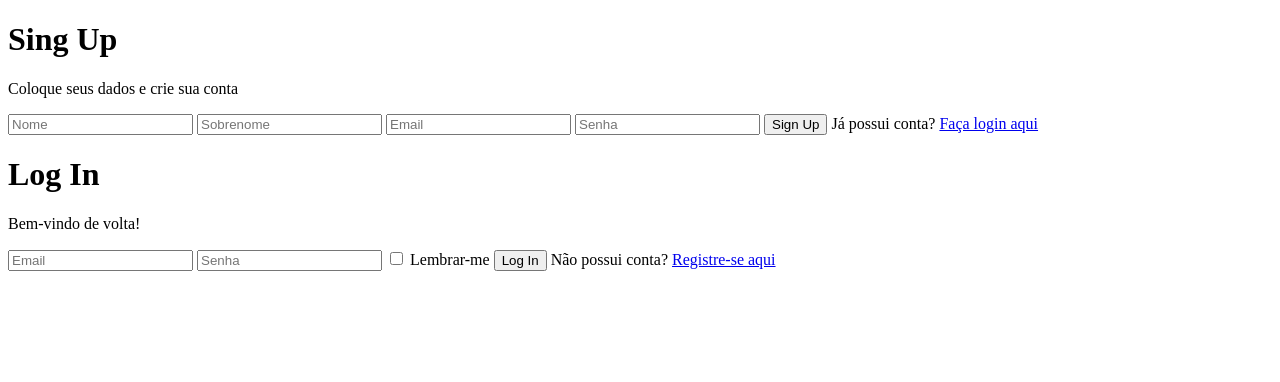
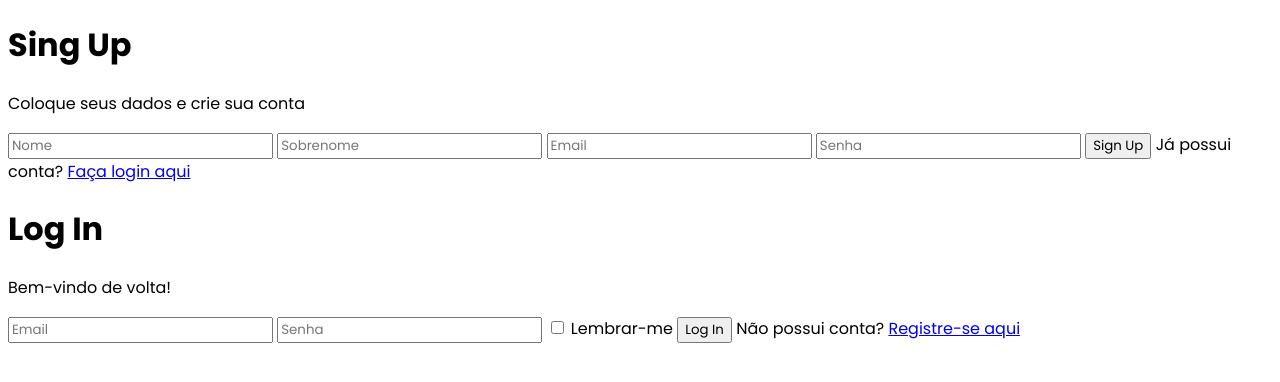
Before and after one commit to mariliadesousa/login-page, a plain HTML site: page index.html in a window 1280 px wide. Drawn offline with Linux system fonts and the light colour scheme.

Commit message:
Update style.css

```diff
--- a/index.html
+++ b/index.html
@@ -5,6 +5,9 @@
     <meta name="viewport" content="width=device-width, initial-scale=1.0">
     <title>Login | Registro</title>
     <link rel="stylesheet" href="style.css">
+    <style>
+        @import url('https://fonts.googleapis.com/css2?family=Poppins:ital,wght@0,100;0,200;0,300;0,400;0,500;0,600;0,700;0,800;0,900;1,100;1,200;1,300;1,400;1,500;1,600;1,700;1,800;1,900&display=swap');
+    </style>
 </head>
 <body>
     <div class="conteiner" id="conteiner">
--- a/style.css
+++ b/style.css
@@ -0,0 +1,4 @@
+* {
+    box-sizing: border-box;
+    font-family: 'Poppins';
+}
```
